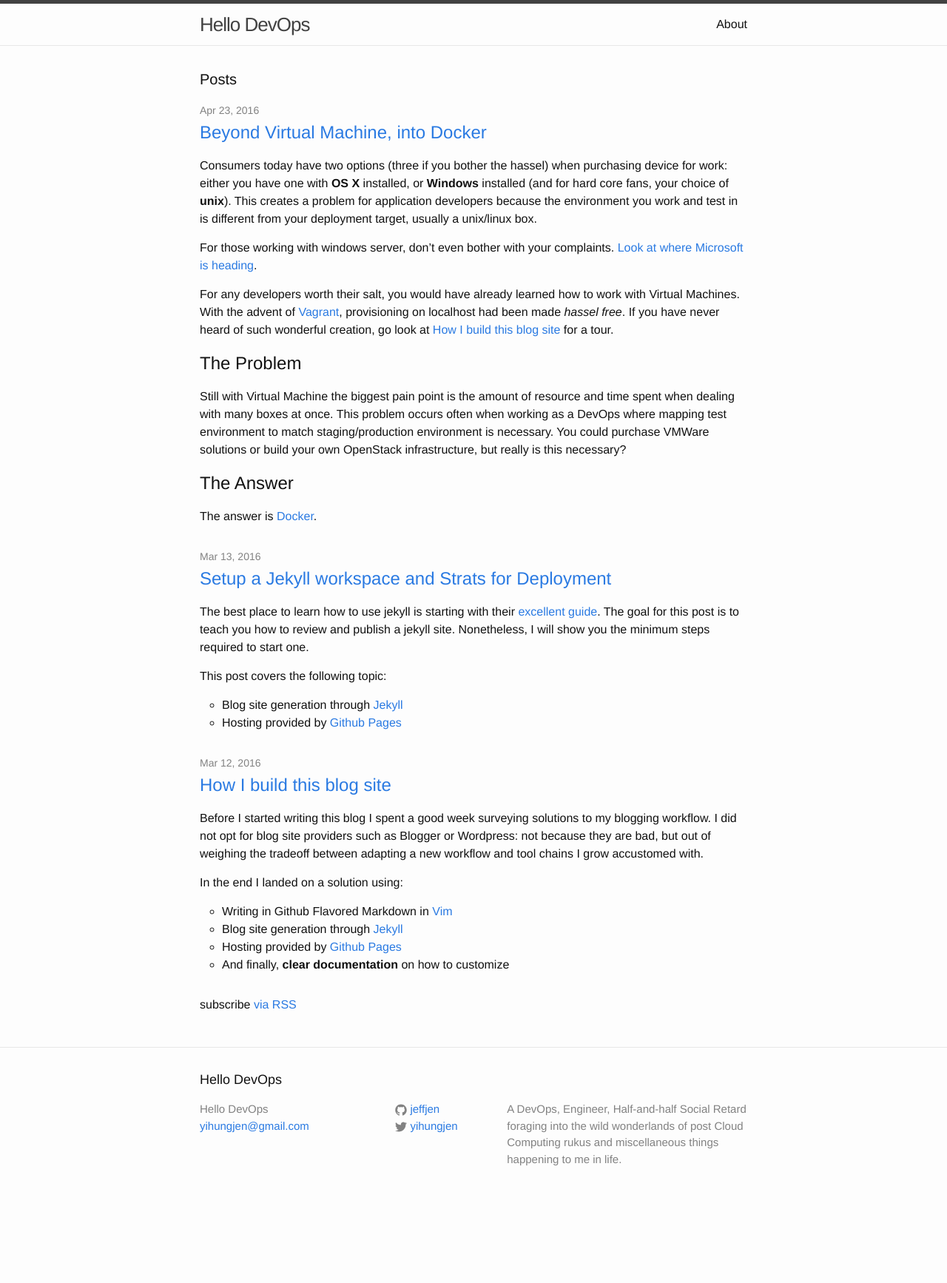
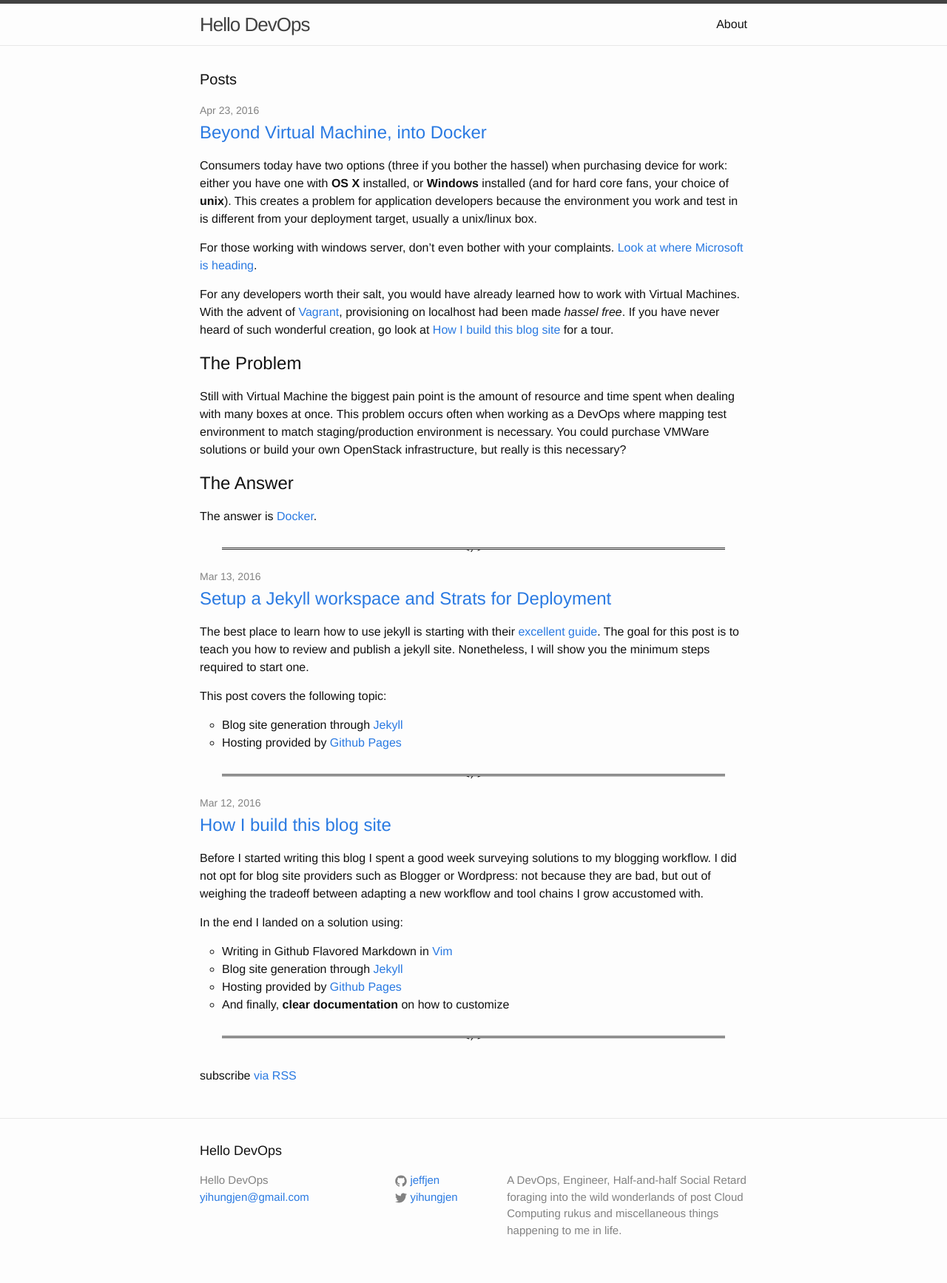
Before and after one commit to jeffjen/adventure-time-devops, a Jekyll site: the page built from index.html, in a window 1280 px wide. Shown: the whole page at 74% size. Built offline with Jekyll 4.4.1, drawn with Linux system fonts in a browser that asks for light colours; before the commit the page ends 1638 px from its top, so only the background shows below that.

Commit message:
UPDATE: add horizontal separator for landing page

```diff
--- /dev/null
+++ b/_sass/_horizontal-line.scss
@@ -0,0 +1,18 @@
+hr.glyph {
+    padding: 0;
+    margin: 0 30px;
+    border: none;
+    border-top: medium double #333;
+    color: #333;
+    text-align: center;
+}
+
+hr.glyph:after {
+    content: "</>";
+    display: inline-block;
+    position: relative;
+    top: -0.9em;
+    font: 1em monospace;
+    padding: 0 0.25em;
+    background: #FDFDFD;
+}
--- a/css/main.scss
+++ b/css/main.scss
@@ -49,5 +49,6 @@ $on-laptop:        800px;
 @import
         "base",
         "layout",
-        "syntax-highlighting"
+        "syntax-highlighting",
+        "horizontal-line"
 ;
--- a/index.html
+++ b/index.html
@@ -16,6 +16,7 @@ layout: default
         </h2>
         {{ post.excerpt }}
       </li>
+      <hr class="glyph">
     {% endfor %}
   </ul>
 
```
